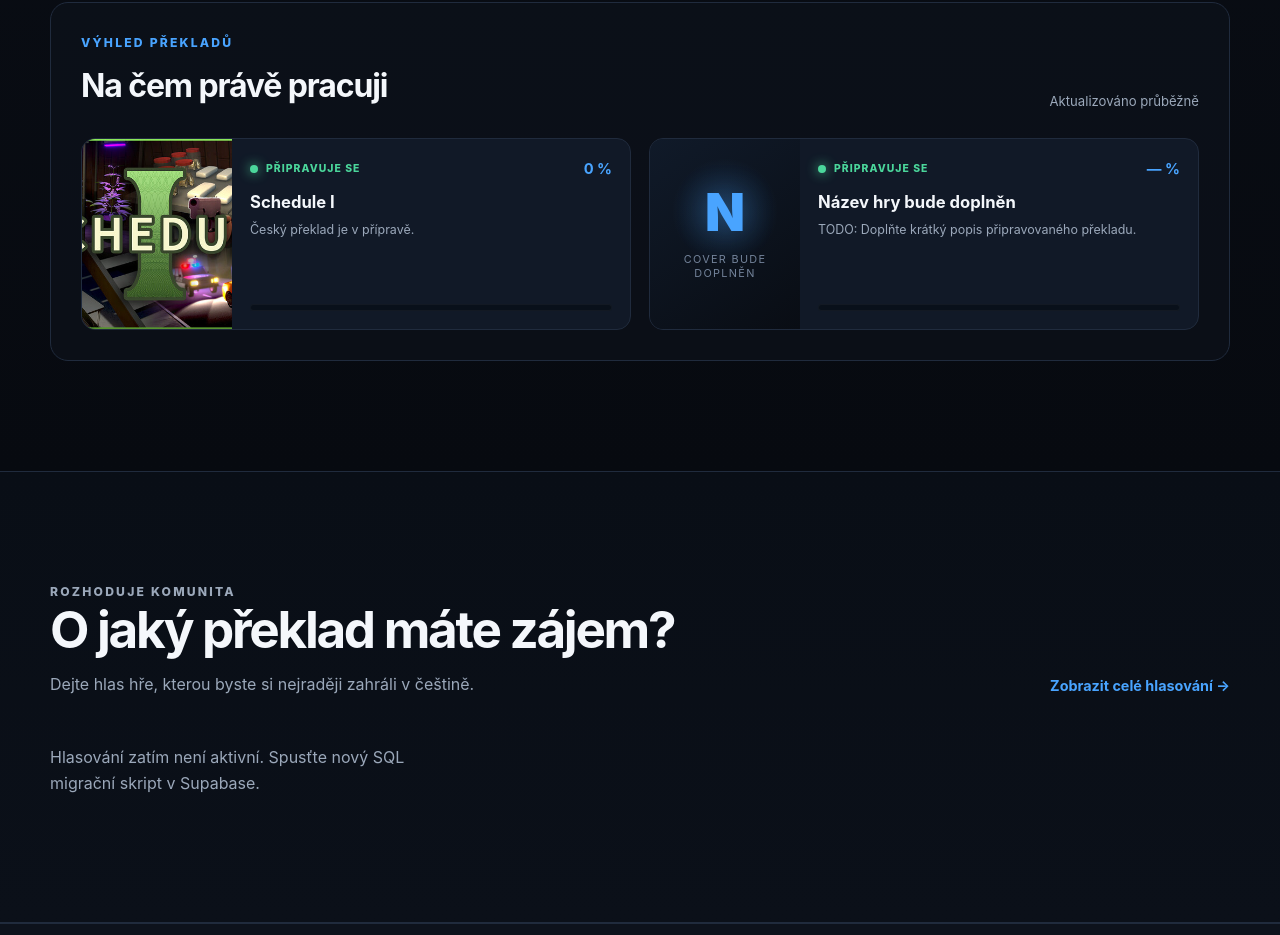
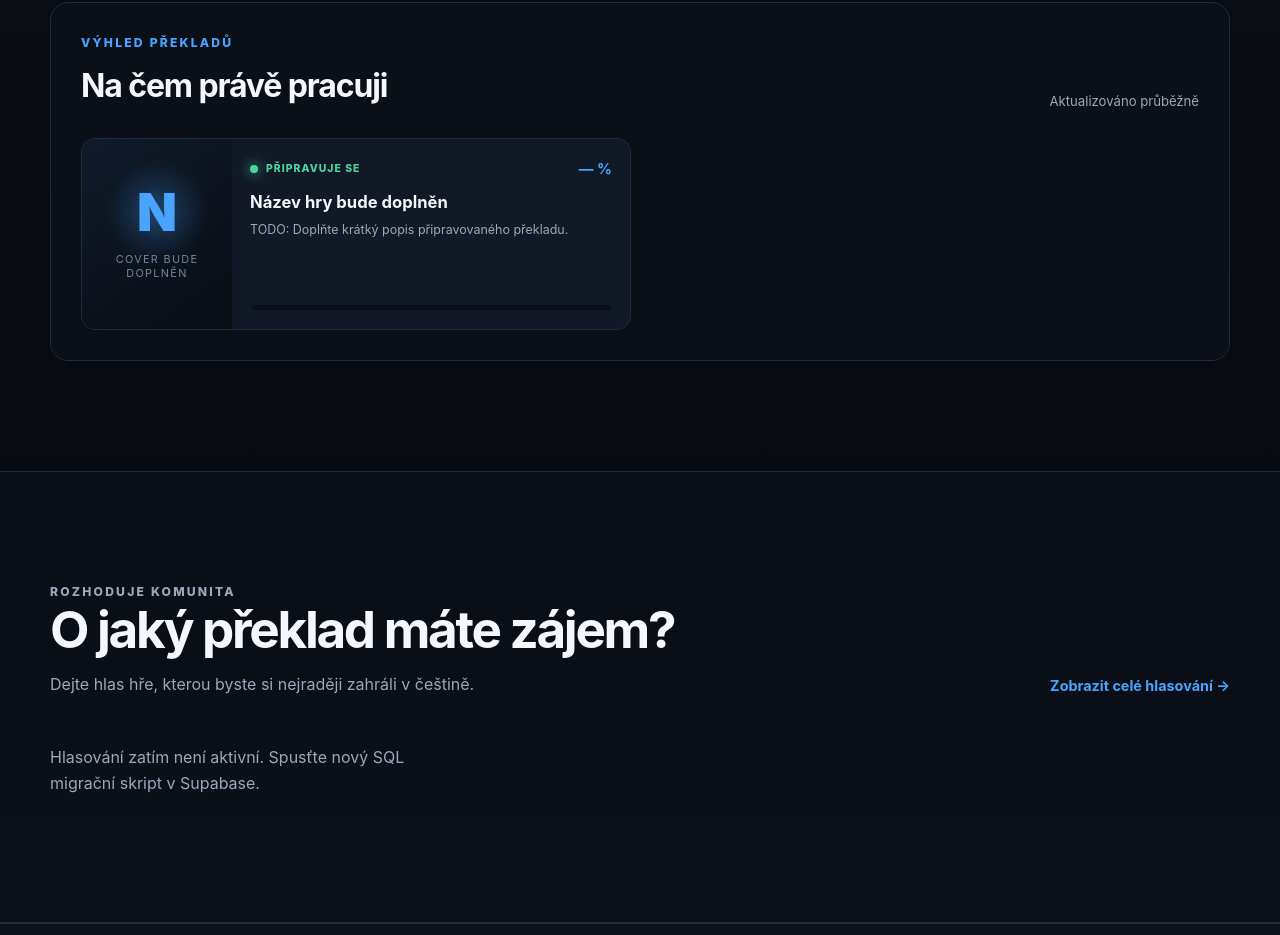
Before and after one commit to Niobko/Niocz_web, a plain HTML site: page index.html in a window 1280 px wide. Shown: the part 1790-2725 px from the top of the page. Drawn offline with nearby package versions, Linux system fonts and the light colour scheme; no server answers.

Commit message:
Add files via upload

```diff
--- a/index.html
+++ b/index.html
@@ -6,7 +6,6 @@
   <meta name="description" content="NioCZ komunitní překlady – české komunitní překlady pro PC hry.">
   <meta name="theme-color" content="#070a10">
   <title>Nio Localization | Komunitní překlady</title>
-  <link rel="icon" type="image/png" sizes="512x512" href="favicon.png">
   <link rel="canonical" href="https://nioczloc.com/">
   <link rel="stylesheet" href="style.css">
   <link rel="stylesheet" href="image.css"><link rel="stylesheet" href="community.css"><link rel="stylesheet" href="voting.css">
@@ -90,15 +89,6 @@
             <span>Aktualizováno průběžně</span>
           </div>
           <div class="in-progress-grid">
-            <article class="in-progress-card">
-              <div class="in-progress-cover in-progress-cover-image"><img src="assets/schedule_hl.jpg" alt="Schedule I" loading="lazy"></div>
-              <div class="in-progress-body">
-                <div class="in-progress-meta"><span class="status"><i></i> Připravuje se</span><strong>0 %</strong></div>
-                <h4>Schedule I</h4>
-                <p>Český překlad je v přípravě.</p>
-                <div class="in-progress-track" role="progressbar" aria-label="Průběh překladu Schedule I" aria-valuemin="0" aria-valuemax="100" aria-valuenow="0"><span style="--progress:0%"></span></div>
-              </div>
-            </article>
             <!-- TODO: Druhou kartu můžete doplnit, nebo celý tento article odstranit. -->
             <article class="in-progress-card">
               <div class="in-progress-cover" aria-hidden="true"><span>N</span><small>Cover bude doplněn</small></div>
```
